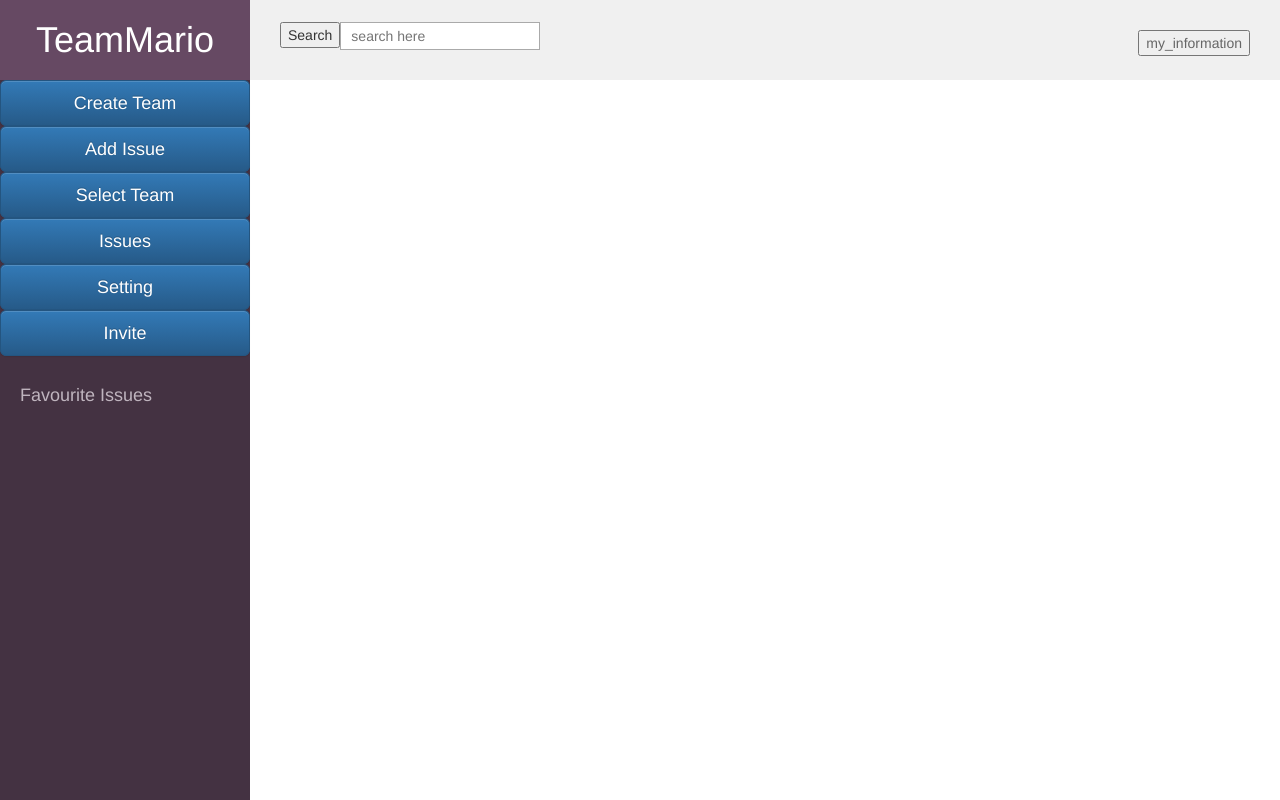
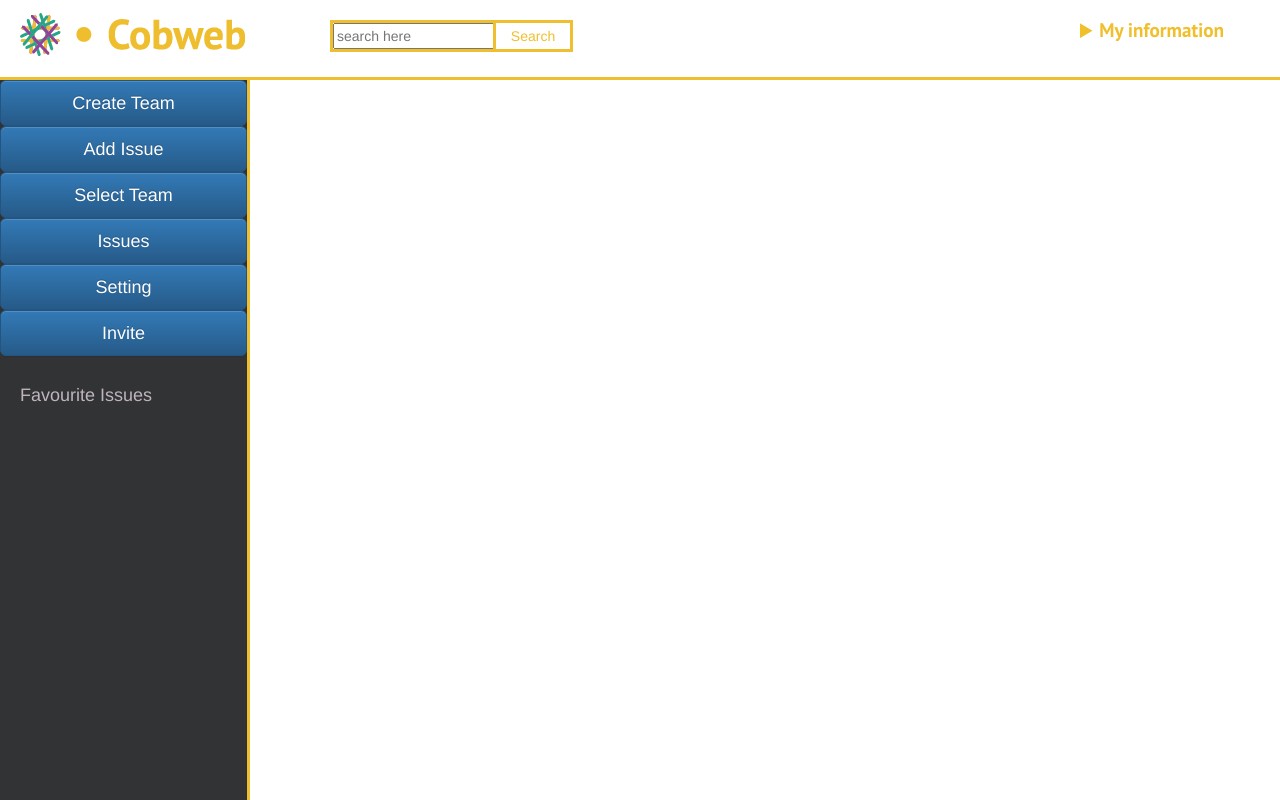
Before and after one commit to team-mario/chatting, a Django app: page /team/search in a window 1280 px wide. Run offline with Django 3.2, Linux system fonts and the light colour scheme; data comes from the database, SQL or seed files in the repository; data that the repository does not hold is empty; parts of the project's set-up code (start-up, migrations or seed data) failed here and were passed over; some libraries are stand-ins or nearby versions.

Commit message:
Merge branch 'master' of https://github.com/team-mario/chatting into issue
Conflicts:
	chatting/chatting/urls.py
	chatting/functional_tests/issue/test_issue.py
	chatting/message/models.py
	chatting/message/views.py
	chatting/team/fixtures/team_data.json
	chatting/team/views.py
	chatting/templates/common/base.html

```diff
--- a/chatting/assets/css/custom_layout.css
+++ b/chatting/assets/css/custom_layout.css
@@ -2,15 +2,20 @@
     width:100%;
     height:80px;
     min-width:800px;
-    background-color:#f0f0f0;
     position:fixed;
     z-index:2;
+    border-bottom:3px solid #f0bf2f;
+
+}
+body.search {
+    background: #eee;
 }
 #wrap #header .logo{
     float:left;
     width:250px;
     height:80px;
-    background-color:#664963;
+    margin-left: 20px;
+    margin-top: 13px;
 }
 #wrap #header .logo h1{
     color:#fff;
@@ -18,30 +23,40 @@
     text-align:center;
     margin-top:20px;
 }
-#wrap #header .search{
+#wrap #header .search form{
+    background-color:#fff;
+}
+#wrap #header .search_form{
     float:left;
-    margin:22px 0 0 30px;
+    width:168px;
+    height:32px;
+    border:3px solid #f0bf2f;
+    margin-top:20px;
+    margin-left:60px;
+    background-color:#fff;
+    color: #f0bf2f;
 }
-#wrap #header .search span{
+#wrap #header .search_submit{
     float:left;
+    width:80px;
+    height:32px;
+    margin-top:20px;
+    margin-left:-5px;
+    background-color:#fff;
 }
-#wrap #header .search input[type="text"]{
-    width:200px;
-    height:28px;
-    border:1px solid #AAA;
-    font-size:14px;
-    margin:0;
-    padding:0 10px;
+#wrap #header .search input[type="submit"]{
+    height:32px;
+    border:3px solid #f0bf2f;
+    color: #f0bf2f;
+    background-color:#fff;
 }
-#wrap #header .search input[type="button"]{
-    width:80px;
-    height:30px;
-    border:0px;
-    background-color:#AAA;
-    margin:0;
-    padding:0;
-    font-size:14px;
-    color:#FFF;
+#btn_information{
+    margin-top: 23px;
+    float:right;
+    width: 200px;
+    height: 30px;
+    background-repeat: no-repeat;
+    background-image: url(../images/my_information.png);
 }
 #wrap #header .my_information{
     float:right;
@@ -53,10 +68,16 @@
     width:250px;
     height:100%;
     margin-top:80px;
-    background-color:#443242;
+
+}
+#wrap #nav .btns, .sorted_issues{
+    background-color:#323334;
+    border-right:3px solid #f0bf2f;
 }
 #wrap #nav .sorted_issues{
     padding:30px 0 0 20px;
+    width:250px;
+    height:100%;
 }
 #wrap #nav h2{
     font-size:18px;
@@ -78,9 +99,19 @@
 #wrap #container{
     position:relative;
     margin-left:250px;
-    padding:90px 10px 10px 10px;
+    padding:60px 10px 10px 10px;
+}
+#default_view{
+    margin-top: 40px;
+    margin-left: 60px;
+}
+#search_area{
+    margin-top: 40px;
+    margin-left: 60px;
 }
 #messages_container{
+    margin-top:40px;
+    margin-left: 30px;
     margin-bottom:80px;
 }
 #messages_container .message{
--- a/chatting/assets/css/landing.css
+++ b/chatting/assets/css/landing.css
@@ -76,6 +76,7 @@ html, body{
 .landing_imgs .txt{
     padding-top:30px;
 }
+
 .container_login{
     position:absolute;
     width:400px;
--- a/chatting/functional_tests/message/test_message.py
+++ b/chatting/functional_tests/message/test_message.py
@@ -9,10 +9,6 @@ class NewVisitorTest(FunctionalTest):
     def check_basic_layout(self):
         # check browser title
         self.assertIn('issue chat', self.browser.title)
-
-        # check h1 : team name
-        text_h1 = self.browser.find_element_by_tag_name('h1').text
-        self.assertEqual('TeamMario', text_h1)
 
         # check left navi structure : #nav > .sorted_issues > h2, ul > li
         nav = self.browser.find_element_by_id('nav')
--- a/chatting/message/views.py
+++ b/chatting/message/views.py
@@ -5,7 +5,6 @@ from django.shortcuts import get_object_or_404, render, redirect
 from django.contrib.auth.models import User
 from team.forms import IssueForm, TeamForm, UploadFileForm, SearchForm, HashTagForm
 from team.models import Issue, Team, HashTag
-
 import json
 import datetime
 
--- a/chatting/templates/common/layout.html
+++ b/chatting/templates/common/layout.html
@@ -1,20 +1,19 @@
 {% extends "common/base.html" %}
+{% load staticfiles %}
 {% block custom_layout %}
 <div id="wrap" class="clearfix">
     <div id="header" class="clearfix">
         <div class="logo">
-            <h1>TeamMario</h1>
+            <img src="{% static 'images/logo_orange.png' %}">
         </div>
         <div class="search">
             <form action="/team/search" method="post">
                 {% csrf_token %}
-                {{ search_form }}
-                <span class="clearfix"><button type="submit" value="Search" id="btn_search">Search</button></span>
+                <div class="search_form"><p>{{ search_form }}</p></div>
+                <div class="search_submit"><p class="submit"><input id="btn_search" type="submit" value="Search"/><p></div>
             </form>
         </div>
-        <div class="my_information">
-            <span class="clearfix"><input type="button" id="btn_information" value="my_information"></span>
-        </div>
+        <div id="btn_information"></div>
     </div>
     <div id="nav">
         <div class='btns'>
--- a/chatting/templates/message/list.html
+++ b/chatting/templates/message/list.html
@@ -19,7 +19,6 @@
                     <a href ="{% url 'send_file' message.file.id %}">{{ message.file.file_name }}</a>
                 {% endif %}
             </div>
-
         </div>
     {% endfor %}
 </div>
--- a/chatting/templates/search/search.html
+++ b/chatting/templates/search/search.html
@@ -1,10 +1,23 @@
 {% extends "common/layout.html" %}
-
+{% load staticfiles %}
+<link rel="stylesheet" href="{% static 'css/custom_layout.css' %}">
 {% block contents_container %}
-    <div id="test">
+    <div id="search_area">
         <ul id="search_view">
             {% for issue in searched_list %}
-                <li><a href="{% url 'issue_detail' issue.issue_name %}" id="{{ issue.issue_name }}">{{ issue.issue_name }}</a></li>
+                <li>
+                    <div class="left_issue_name">
+                        <div class="issue_name">Issue Name :
+                        </div>
+                        <div class="issue_value">
+                            <a href="{% url 'issue_detail' issue.issue_name %}" id="{{ issue.issue_name }}">{{ issue.issue_name }}</a>
+                        </div>
+                    </div>
+                    <div class="right_issue_content">
+                        <div class="issue_content">Issue Content :</div>
+                        <div class="issue_content_value">{{ issue.issue_content }}</div>
+                    </div>
+                </li>
             {% endfor %}
         </ul>
     </div>
```
Also changed, not shown: other parts of chatting/assets/css/custom_layout.css (+96 -0 lines), chatting/templates/message/issues.html (+32 -17 lines), chatting/assets/images/left_btn_bg.png (added), chatting/assets/images/my_information.png (added), 2 other files.
